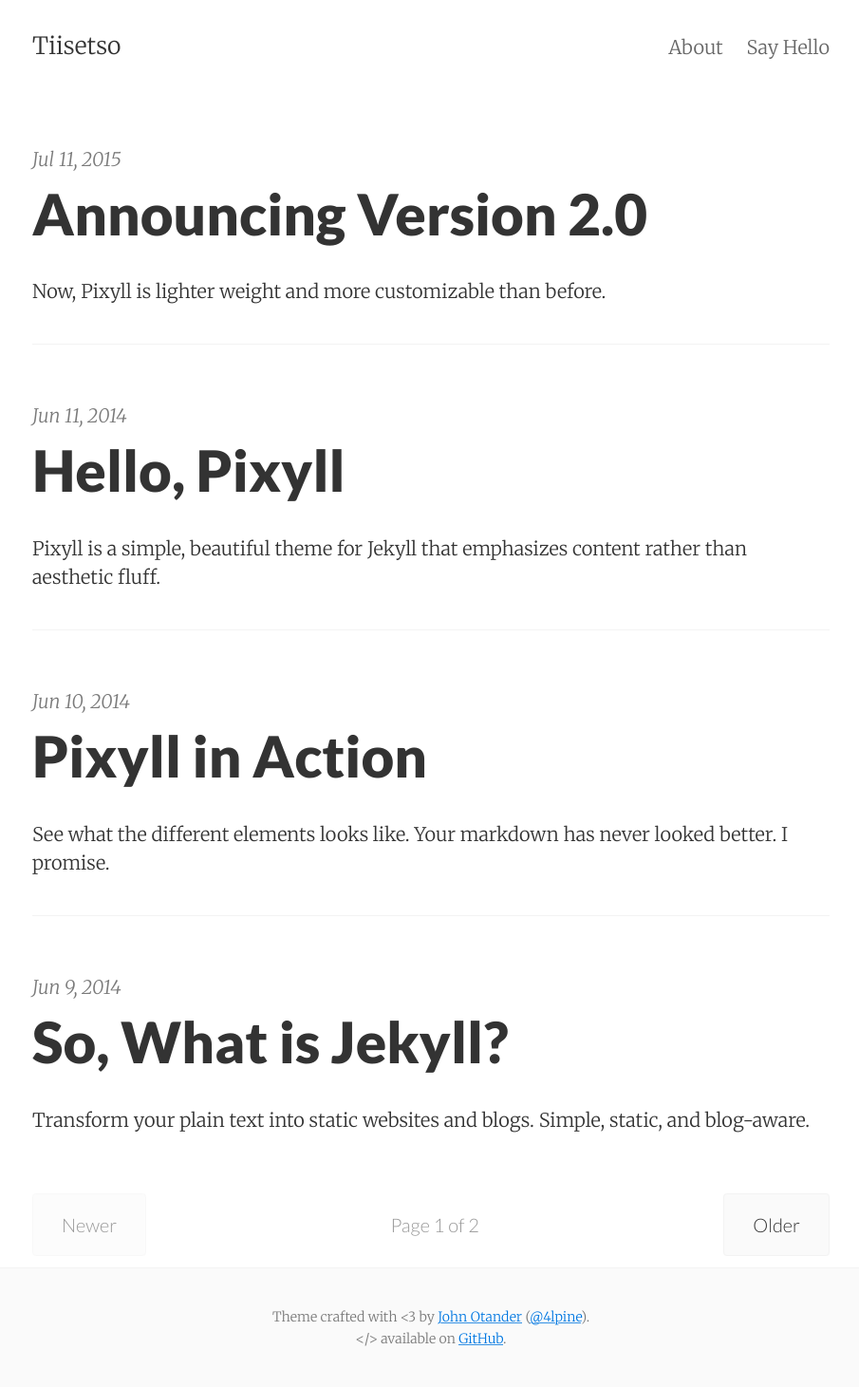
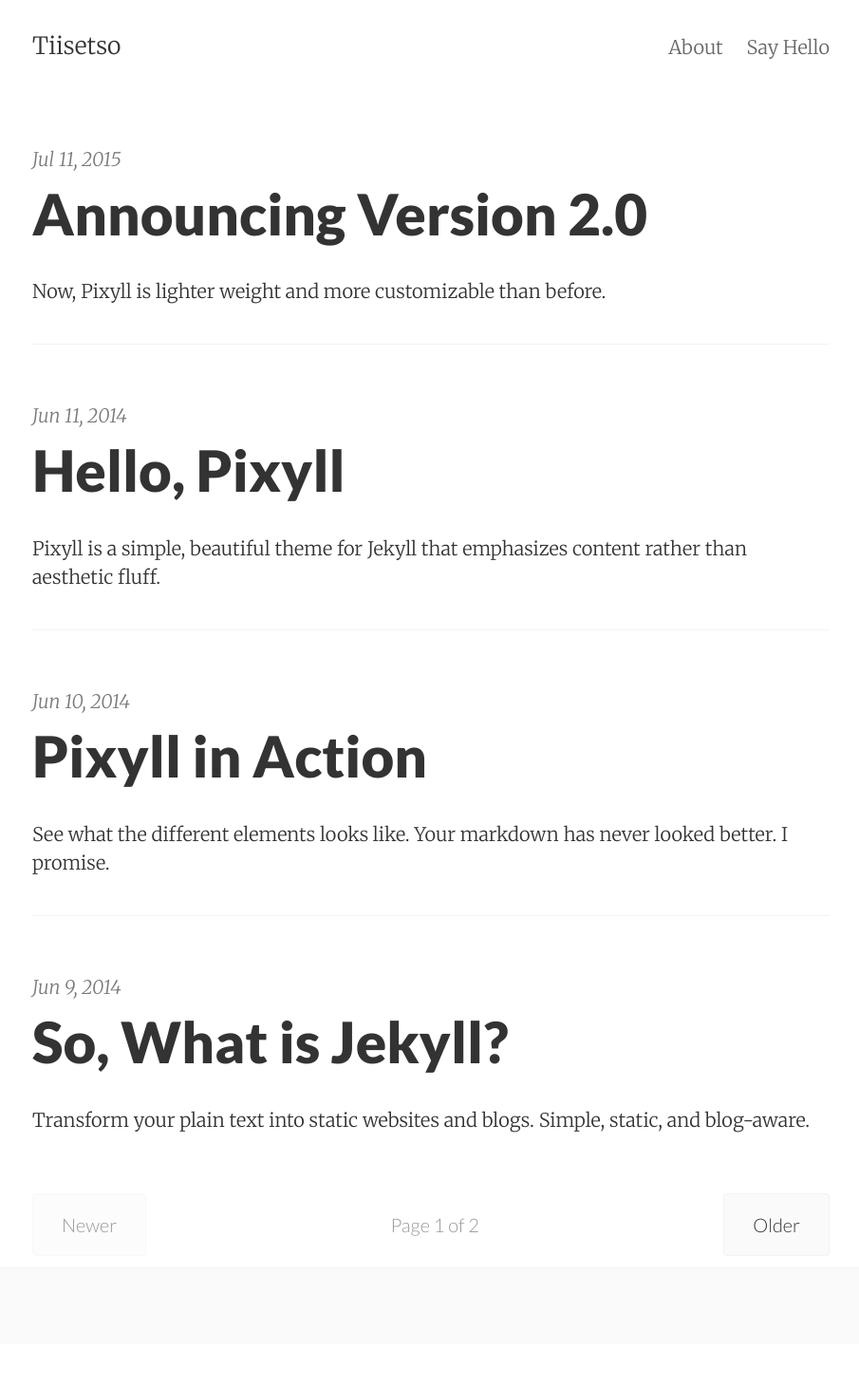
Before and after one commit to Tiisetso/tiisetso.github.io, a Jekyll site: the page built from index.html, in a window 1280 px wide. Shown: the whole page at 95% size, without its empty margins (186-1091 px from the left). Built offline with Jekyll 4.4.1, drawn with Linux system fonts in a browser that asks for light colours; the list of posts is cut into pages by our own code; after the commit the page ends 1416 px from its top, so only the background shows below that.

Commit message:
Customising.

```diff
--- a/_includes/footer.html
+++ b/_includes/footer.html
@@ -1,8 +1,8 @@
 <footer class="center">
   <div class="measure">
     <small>
-      Theme crafted with &lt;3 by <a href="http://johnotander.com">John Otander</a> (<a href="https://twitter.com/4lpine">@4lpine</a>).<br>
-      &lt;/&gt; available on <a href="https://github.com/johnotander/pixyll">GitHub</a>.
+      <!-- Theme crafted with &lt;3 by <a href="http://johnotander.com">John Otander</a> (<a href="https://twitter.com/4lpine">@4lpine</a>).<br>
+      &lt;/&gt; available on <a href="https://github.com/johnotander/pixyll">GitHub</a>. -->
     </small>
   </div>
 </footer>
```
